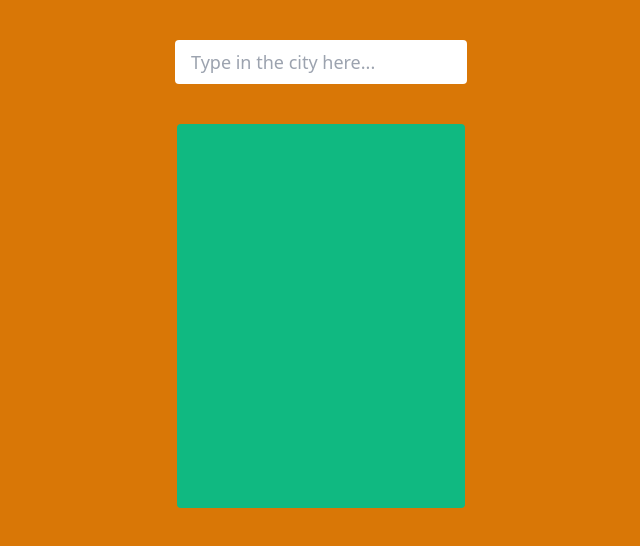
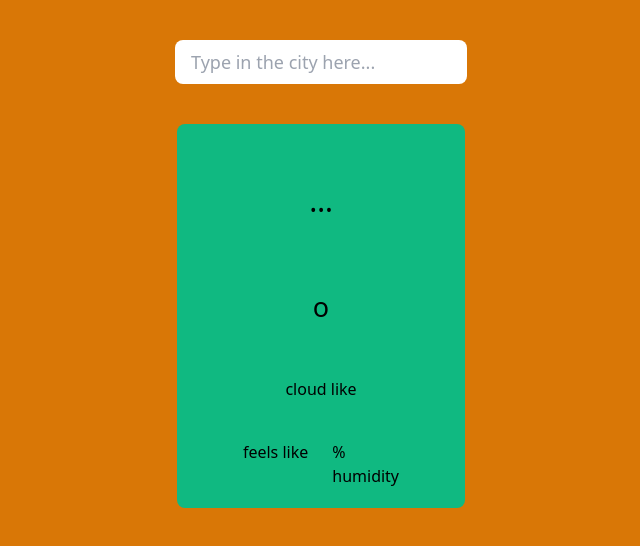
Before and after one commit to KelvinNjiraini/weather-app-vueJs, a Vue app: page / in a window 1280 px wide. Shown: the top 546 px of the page, without its empty margins (319-959 px from the left). Built offline with nearby package versions, Linux system fonts and the light colour scheme.

Commit message:
final touches on API

```diff
--- a/src/App.vue
+++ b/src/App.vue
@@ -1,27 +1,57 @@
 <template>
   <div class="flex flex-col items-center py-10 px20 bg-yellow-600 h-screen">
     <form class=" pb-10" v-on:submit.prevent="getCity">
-      <input type="text" placeholder="Type in the city here..." class=" text-lg focus:outline-none rounded py-2 px-4" v-model="cityName">
+      <input type="text" placeholder="Type in the city here..." class=" text-lg focus:outline-none rounded-lg py-2 px-4" v-model="citySearch">
     </form>
-    <div class=" h-96 w-72 bg-green-500 rounded">
-
+    <div class=" h-96 w-72 bg-green-500 rounded-lg flex flex-col items-center justify-around">
+      <p class=" text-xl">{{ this.weatherDetails.cityName }}</p>
+      <p class=" text-3xl">&hellip;</p>
+      <p class="text-xl">{{ this.weatherDetails.country }}</p>
+      <span class="text-4xl">{{ this.weatherDetails.temperature }}<sup>o</sup></span>
+      <p>cloud like</p>
+      <div class="flex justify-between">
+        <div class=" mr-6">
+          <span>{{ this.weatherDetails.feelslike }}</span>
+          <p>feels like</p>
+        </div>
+        <div>
+          <span>{{ this.weatherDetails.humidity }}%</span>
+          <p>humidity</p>
+        </div>
+      </div>
     </div>
   </div>
 </template>
 
 <script>
-import weatherStackapi from './api/weatherStackapi';
+// import weatherStackapi from './api/weatherStackapi';
+import axios from 'axios';
 export default {
   name: 'App',
   data() {
     return{
-      cityName: "",
-      weatherDetails: null
+      citySearch: "",
+      weatherDetails: {}
     }
   },
   methods: {
-    async getCity(){
-      await weatherStackapi.getWeather(this.cityName);
+    async getCity() {
+      console.log(this.citySearch)
+      const key = '6027c86a865a3ead0c3793a6ee226b80';
+      const base_url = `http://api.weatherstack.com/current`;
+      const response = await axios.get(base_url, {
+        params : {
+          query : this.citySearch,
+          access_key : key,
+          units : 'm'
+      }})
+      console.log(response.data)
+      this.citySearch = ""
+      this.weatherDetails.cityName = response.data.location.name
+      this.weatherDetails.country = response.data.location.country
+      this.weatherDetails.temperature = response.data.current.temperature
+      this.weatherDetails.feelslike = response.data.current.feelslike
+      this.weatherDetails.humidity = response.data.current.humidity
     }
   }
 }
--- a/src/api/weatherStackapi.js
+++ b/src/api/weatherStackapi.js
@@ -6,15 +6,16 @@ const base_url = `http://api.weatherstack.com/current`;
 export default {
     async getWeather(cityName){
         try {
+            //get the details for the requested city
             const cityDetails = await axios.get(base_url, {
                 params : {
-                query : cityName,
-                access_key : key,
-                units : 'm'
+                    query : cityName,
+                    access_key : key,
+                    units : 'm'
             }})
-            console.log(cityDetails.data)
+            return cityDetails.data
         } catch (err) {
-            console.log(err)
+            console.log(err.message)
         }
     }
 }
```
